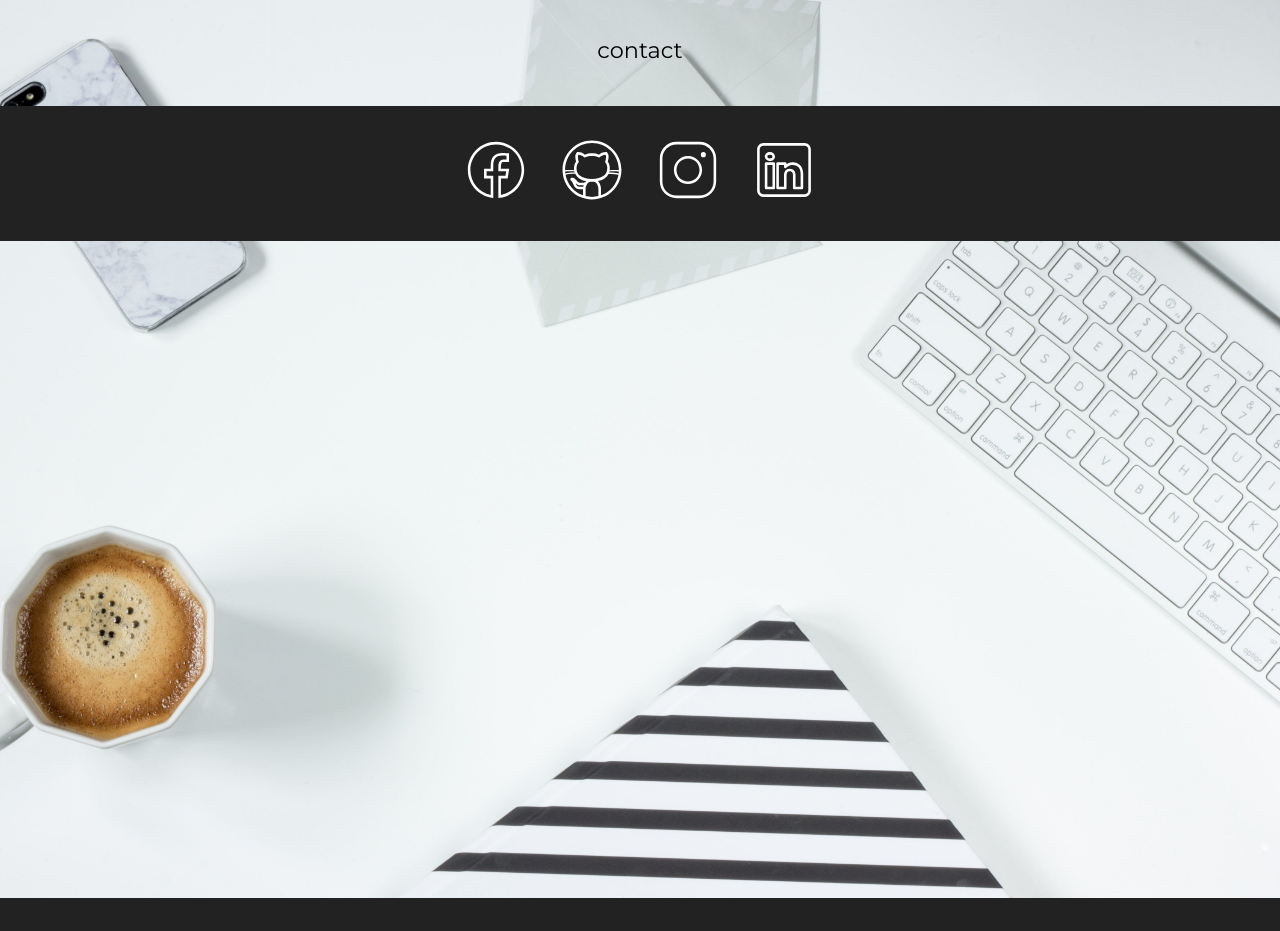
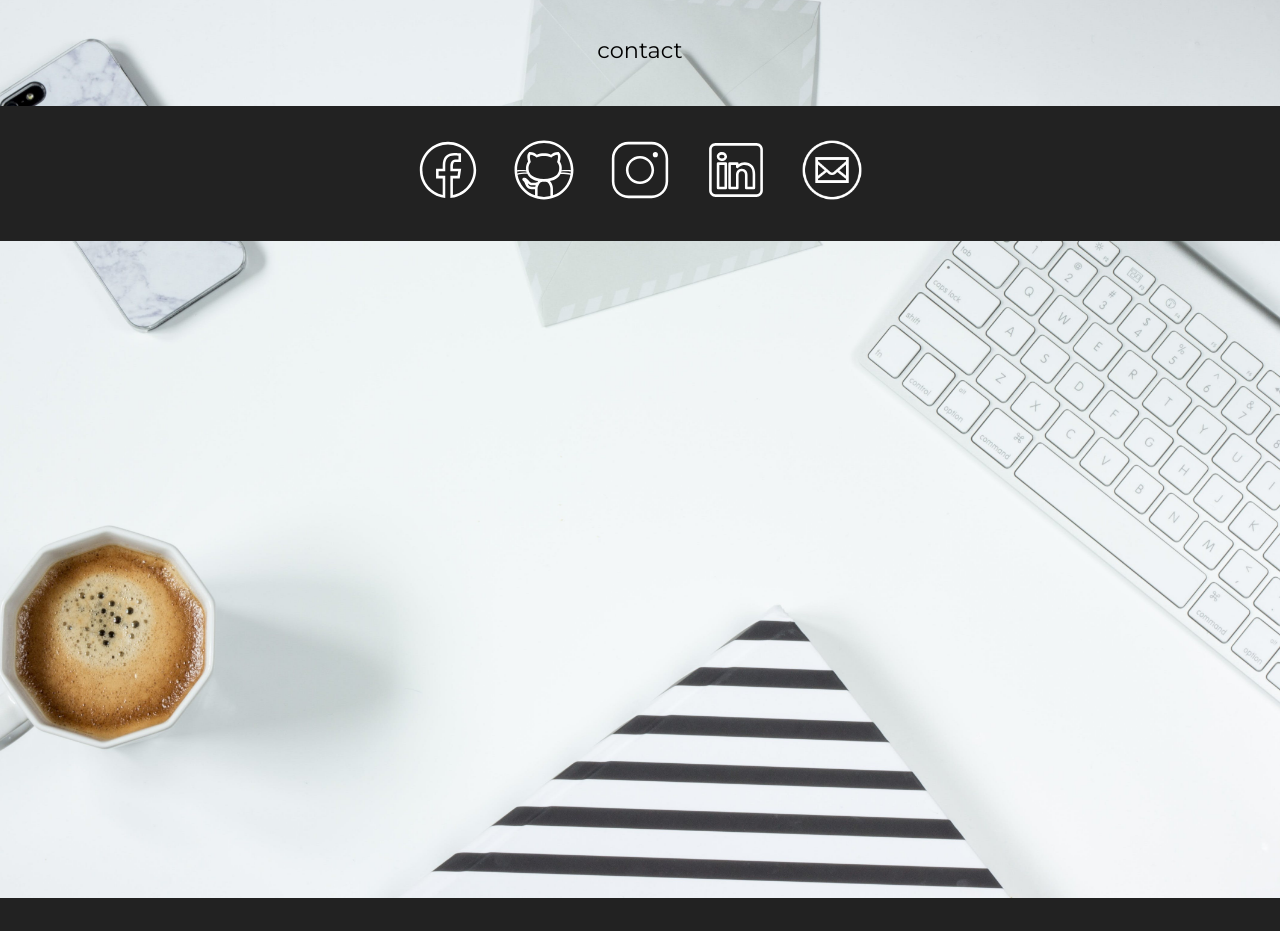
Before and after one commit to WebDevilishSmile/another_resume, a Next.js app: page / in a window 1280 px wide. Shown: the part 5418-6349 px from the top of the page. Built offline with nearby package versions, Linux system fonts and the light colour scheme.

Commit message:
1/6/2024 16:50

```diff
--- a/src/app/components/Contact.js
+++ b/src/app/components/Contact.js
@@ -54,6 +54,15 @@ export default function Contact({ contactRef }) {
             alt='LinkedIn logo'
           />
         </Link>
+        <Link href='mailto: webdevilishsmile@gmail.com'>
+          <Image
+            className={styles.social_logos}
+            src='/icons/email.png'
+            width={200}
+            height={200}
+            alt='LinkedIn logo'
+          />
+        </Link>
       </div>
     </div>
   );
```
Also changed, not shown: public/icons/email.png (added).
